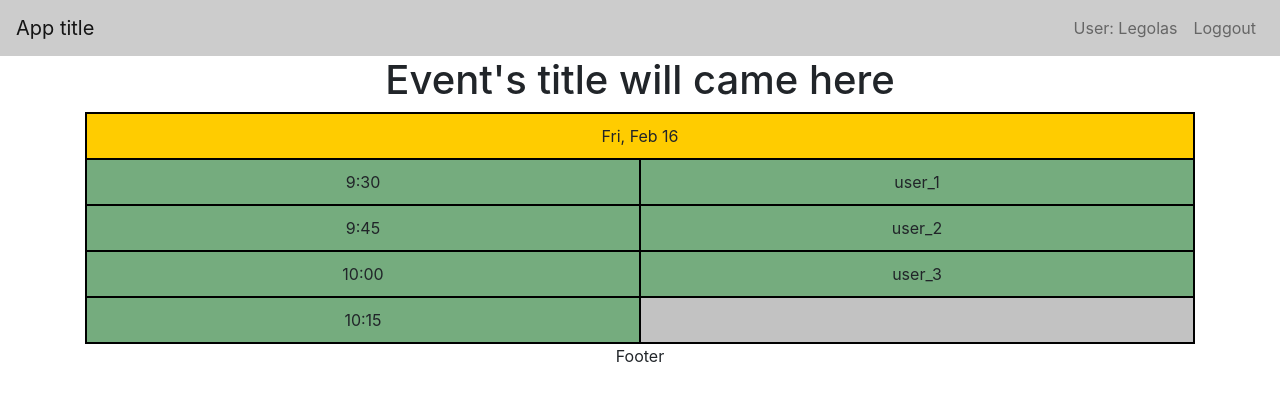
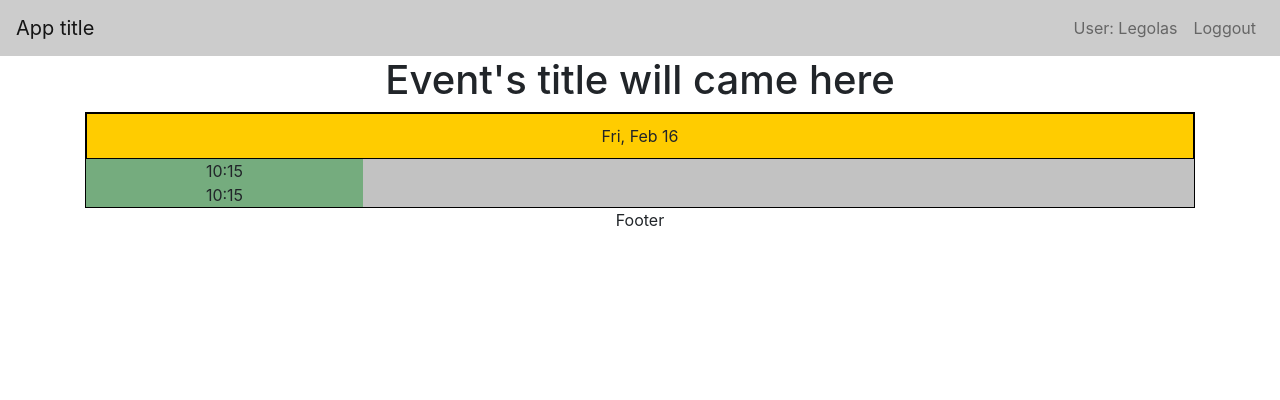
Before and after one commit to wlegolas/lock-cell-example, a React (Create React App) app: page / in a window 1280 px wide. Shown: the top 400 px of the page. Built offline with nearby package versions, Linux system fonts and the light colour scheme; no server answers.

Commit message:
Create EventTimetable component

```diff
--- a/src/components/event/EventList.js
+++ b/src/components/event/EventList.js
@@ -1,12 +1,22 @@
 import React from 'react';
 import { Container, Row, Col } from 'reactstrap';
 import { publishEvent, subscribeSelectCell } from '../../api';
+import EventTimetable from './EventTimetable';
 
 const containerCls = 'qm-event-container';
 const timetableCls = 'qm-timetable';
 const lockedTimetableCls = 'qm-locked-timetable';
 
 class EventList extends React.Component {
+  state = {
+    timetables: [{
+      id: '1'
+    }, {
+      id: '2',
+      user: 'user_1'
+    }]
+  };
+
   constructor({props, state}) {
     super(props);
 
@@ -58,29 +68,24 @@ class EventList extends React.Component {
   };
 
   render() {
+    const timetables = this.state.timetables.map(this.renderEventTimetables);
+
     return (
-      <Container className={ containerCls }>
-        <Row>
-          <Col className="qm-event-title">Fri, Feb 16</Col>
-        </Row>
-        <Row>
-          <Col>9:30</Col>
-          <Col className={ timetableCls } id="cell_1">user_1</Col>
-        </Row>
-        <Row>
-          <Col>9:45</Col>
-          <Col className={ timetableCls } id="cell_2">user_2</Col>
-        </Row>
-        <Row>
-          <Col>10:00</Col>
-          <Col className={ timetableCls } id="cell_3">user_3</Col>
-        </Row>
-        <Row>
-          <Col>10:15</Col>
-          <Col className="qm-cell-disabled"></Col>
-        </Row>
-      </Container>
+      <div>
+        <Container className={ containerCls }>
+          <Row>
+            <Col className="qm-event-title">Fri, Feb 16</Col>
+          </Row>
+          {timetables}
+        </Container>
+      </div>
     )
+  };
+
+  renderEventTimetables = (timetable) => {
+    return (
+      <EventTimetable key={timetable.id} timetable={timetable} onClick={this.handlerBorrow} />
+    );
   }
 };
 
--- /dev/null
+++ b/src/components/event/EventTimetable.js
@@ -0,0 +1,27 @@
+import React from 'react';
+import PropTypes from 'prop-types';
+import { Row, Col } from 'reactstrap';
+
+class EventTimetable extends React.Component {
+  static propTypes = {
+    timetable: PropTypes.object.isRequired,
+    //onClick: PropTypes.func.isRequired
+  }
+
+  onBorrowClick = () => {
+    this.props.onClick(this.props.timetable.id);
+  }
+
+  render() {
+    const { timetable } = this.props;
+
+    return (
+      <Row>
+        <Col sm="3">10:15</Col>
+        <Col sm="9" className="qm-cell-disabled"></Col>
+      </Row>
+    );
+  }
+};
+
+export default EventTimetable;
```
